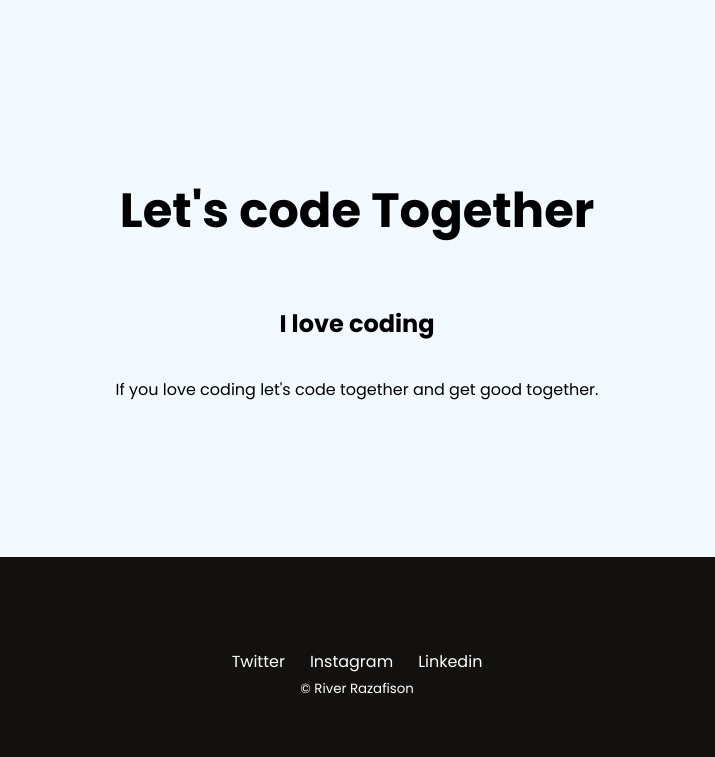
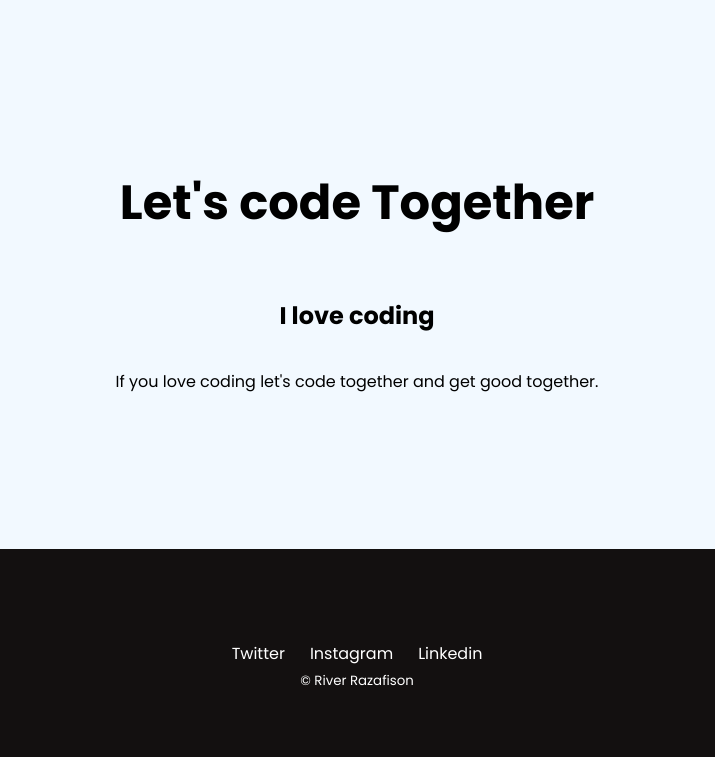
Before and after one commit to rivert-herizo/portfolio, a plain HTML site: page index.html in a window 1280 px wide. Shown: the part 1799-2556 px from the top of the page, without its empty margins (283-998 px from the left). Drawn offline with nearby package versions, Linux system fonts and the light colour scheme.

Commit message:
Update style.css

```diff
--- a/style.css
+++ b/style.css
@@ -7,6 +7,8 @@
 
 body {
     background-color: #F2F9FF;
+    padding: 0;
+    margin: 0;
 }
 
 
@@ -87,6 +89,7 @@ body {
 
 footer {
     margin: 0;
+    padding: 0;
     width: 100%;
     height: 30vh;
     background-color: #131010;
```
